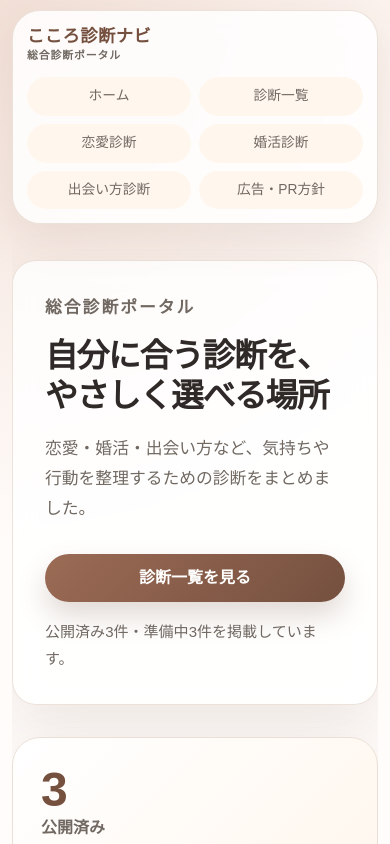
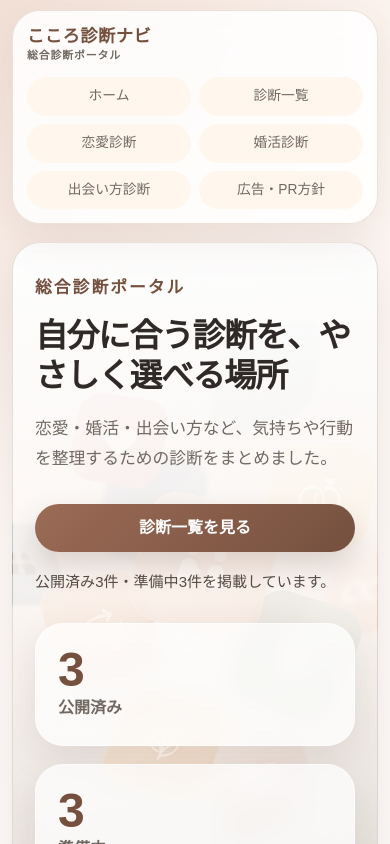
Before and after one commit to kenichis1971-cloud/diagnosis-portal-site, a Next.js app: page / in a window 390 px wide. Shown: the top 844 px of the page. Built offline with nearby package versions, Linux system fonts and the light colour scheme; no server answers.

Commit message:
Apply top hero background image

```diff
--- a/app/globals.css
+++ b/app/globals.css
@@ -187,15 +187,7 @@ main {
 
 /*
   Future hero image slots. Add background images to these page-specific classes later.
-  Expected files:
-  - public/images/heroes/top-hero-pc.jpg / public/images/heroes/top-hero-sp.jpg
-  - public/images/heroes/diagnoses-hero-pc.jpg / public/images/heroes/diagnoses-hero-sp.jpg
-  - public/images/heroes/love-hero-pc.jpg / public/images/heroes/love-hero-sp.jpg
-  - public/images/heroes/marriage-hero-pc.jpg / public/images/heroes/marriage-hero-sp.jpg
-  - public/images/heroes/meeting-style-hero-pc.jpg / public/images/heroes/meeting-style-hero-sp.jpg
-  - public/images/heroes/reunion-hero-pc.jpg / public/images/heroes/reunion-hero-sp.jpg
-  - public/images/heroes/beauty-hero-pc.jpg / public/images/heroes/beauty-hero-sp.jpg
-  - public/images/heroes/sexual-worries-hero-pc.jpg / public/images/heroes/sexual-worries-hero-sp.jpg
+  The top page uses uploaded .jpeg assets; remaining pages are intentionally unset.
 */
 .top-hero,
 .diagnoses-hero,
@@ -208,6 +200,56 @@ main {
   background-position: center;
   background-repeat: no-repeat;
   background-size: cover;
+}
+
+.top-hero {
+  min-height: clamp(460px, 50vw, 620px);
+  margin-top: 28px;
+  border: 1px solid rgba(234, 223, 214, 0.5);
+  border-radius: 36px;
+  padding: clamp(42px, 6vw, 72px);
+  background-image: url("/images/heroes/top-hero-pc.jpeg");
+  box-shadow: 0 20px 48px rgba(116, 80, 63, 0.14);
+}
+
+.top-hero::before {
+  background: linear-gradient(
+    90deg,
+    rgba(255, 255, 255, 0.96) 0%,
+    rgba(255, 250, 247, 0.9) 39%,
+    rgba(255, 250, 247, 0.5) 66%,
+    rgba(255, 250, 247, 0.16) 100%
+  );
+}
+
+.top-hero .hero__content {
+  max-width: 640px;
+  border: 0;
+  padding: 0;
+  background: transparent;
+  box-shadow: none;
+  backdrop-filter: none;
+}
+
+.top-hero .eyebrow {
+  color: var(--primary-dark);
+}
+
+.top-hero p,
+.top-hero .hero__note {
+  color: #554a43;
+}
+
+.top-hero .hero__panel {
+  justify-self: end;
+  width: min(100%, 300px);
+}
+
+.top-hero .hero__panel div {
+  border-color: rgba(255, 255, 255, 0.62);
+  background: rgba(255, 255, 255, 0.72);
+  box-shadow: 0 14px 34px rgba(116, 80, 63, 0.13);
+  backdrop-filter: blur(10px);
 }
 
 .eyebrow {
@@ -499,6 +541,16 @@ main {
     padding-top: 36px;
   }
 
+  .top-hero {
+    min-height: 560px;
+    gap: 28px;
+    padding: 38px;
+  }
+
+  .top-hero .hero__panel {
+    width: 100%;
+  }
+
   .hero__panel {
     width: 100%;
     grid-template-columns: repeat(2, minmax(0, 1fr));
@@ -551,6 +603,28 @@ main {
     gap: 8px 16px;
   }
 
+  .top-hero {
+    min-height: 620px;
+    margin-top: 18px;
+    border-radius: 28px;
+    padding: 30px 22px;
+    background-image: url("/images/heroes/top-hero-sp.jpeg");
+    background-position: center top;
+  }
+
+  .top-hero::before {
+    background: linear-gradient(
+      180deg,
+      rgba(255, 255, 255, 0.96) 0%,
+      rgba(255, 250, 247, 0.88) 52%,
+      rgba(255, 250, 247, 0.4) 100%
+    );
+  }
+
+  .top-hero .hero__panel div {
+    padding: 22px;
+  }
+
   .hero__content,
   .page-hero,
   .detail-card,
```
